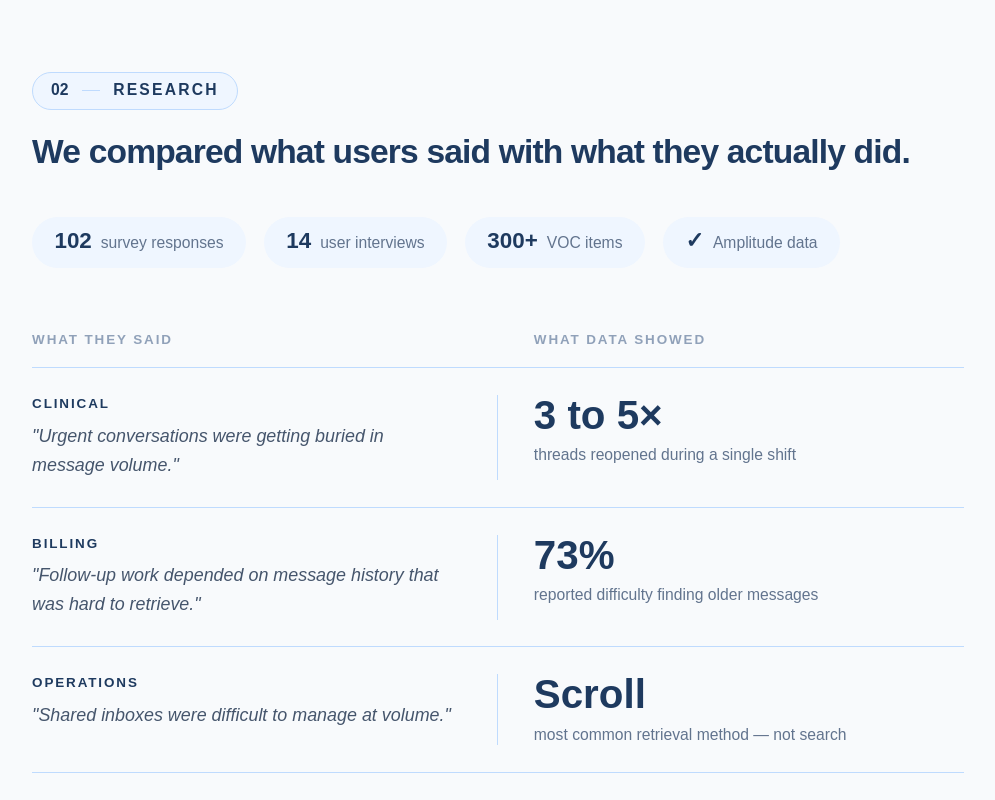
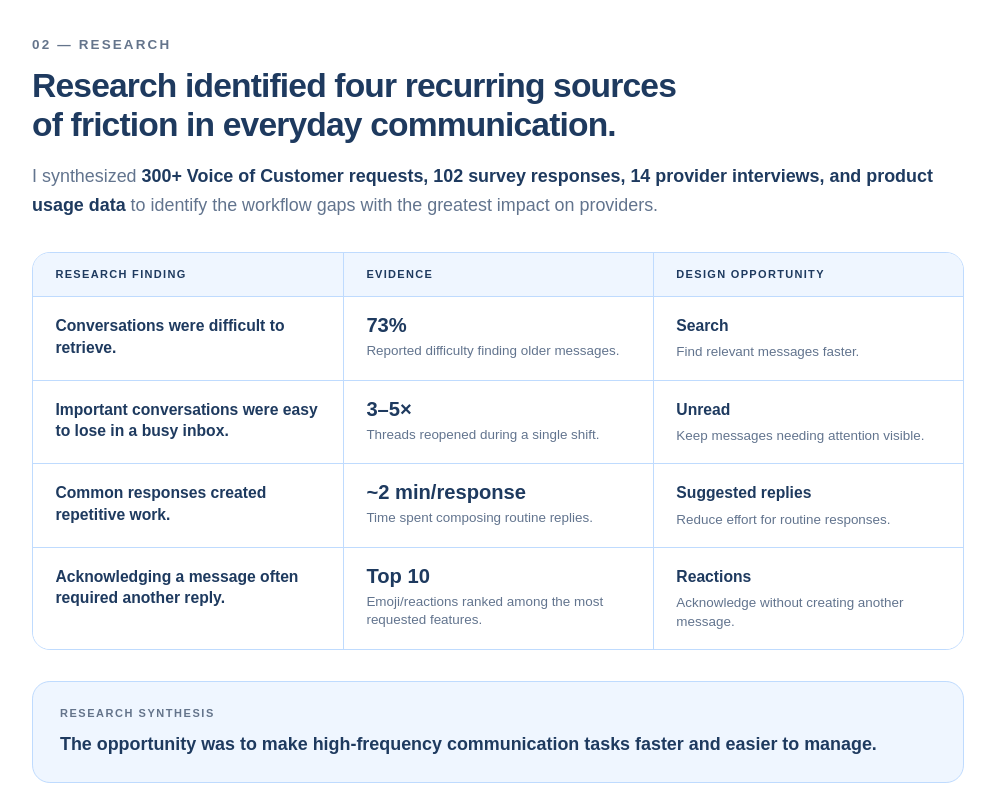
Before and after one commit to tathedrachana1403/portfolio, a Next.js app: page /work/athenatext in a window 1280 px wide. Shown: the part 1880-2680 px from the top of the page, without its empty margins (142-1137 px from the left). Built offline with nearby package versions, Linux system fonts and the light colour scheme.

Commit message:
reserach

```diff
--- a/app/work/athenatext/page.tsx
+++ b/app/work/athenatext/page.tsx
@@ -219,71 +219,198 @@ export default function AthenaText() {
   </section>
 </div>
 
-        {/* §02 — WHAT WE FOUND */}
-        <div style={{ backgroundColor: "#f8fafc", borderTop: `1px solid ${BORDER}`, borderBottom: `1px solid ${BORDER}` }}>
-          <div className="max-w-4xl mx-auto px-8 py-16">
-            <ChapterHeader number="02" label="Research" heading="We compared what users said with what they actually did." />
+       {/* ============================================================
+    02 — RESEARCH
+============================================================ */}
+<section
+  className="w-full"
+  style={{
+    backgroundColor: "#FFFFFF",
+    borderTop: `1px solid ${BORDER}`,
+    borderBottom: `1px solid ${BORDER}`,
+  }}
+>
+  <div className="max-w-4xl mx-auto px-8 pt-8 pb-10">
 
-            {/* Research methods — inline pill row */}
-            <div className="flex flex-wrap gap-4 mb-14">
-              {[
-                { n: "102",  l: "survey responses" },
-                { n: "14",   l: "user interviews" },
-                { n: "300+", l: "VOC items" },
-                { n: "✓",    l: "Amplitude data" },
-              ].map(r => (
-                <div key={r.l} className="flex items-baseline gap-2 px-5 py-3 rounded-full" style={{ backgroundColor: SOFT }}>
-                  <span className="text-xl font-black tabular-nums leading-none" style={{ color: DARK }}>{r.n}</span>
-                  <span className="text-sm text-slate-500">{r.l}</span>
-                </div>
-              ))}
-            </div>
+    <p
+      className="text-xs font-bold tracking-[0.16em] uppercase mb-3"
+      style={{ color: "#64748b" }}
+    >
+      02 — Research
+    </p>
 
-            {/* Said vs Did — paired contrast rows */}
-            <div className="mb-14">
-              <div className="grid grid-cols-2 gap-0 mb-4">
-                <p className="text-xs font-bold tracking-[0.14em] uppercase text-slate-400">What they said</p>
-                <p className="text-xs font-bold tracking-[0.14em] uppercase text-slate-400 pl-8">What data showed</p>
-              </div>
-              <div className="space-y-0" style={{ borderTop: `1px solid ${BORDER}` }}>
-                {[
-                  {
-                    said: "Urgent conversations were getting buried in message volume.",
-                    stat: "3 to 5×", statLabel: "threads reopened during a single shift",
-                    team: "Clinical",
-                  },
-                  {
-                    said: "Follow-up work depended on message history that was hard to retrieve.",
-                    stat: "73%", statLabel: "reported difficulty finding older messages",
-                    team: "Billing",
-                  },
-                  {
-                    said: "Shared inboxes were difficult to manage at volume.",
-                    stat: "Scroll", statLabel: "most common retrieval method — not search",
-                    team: "Operations",
-                  },
-                ].map(r => (
-                  <div key={r.team} className="grid grid-cols-2 gap-0 py-6" style={{ borderBottom: `1px solid ${BORDER}` }}>
-                    <div className="pr-8" style={{ borderRight: `1px solid ${BORDER}` }}>
-                      <p className="text-xs font-black tracking-[0.14em] uppercase mb-2" style={{ color: DARK }}>{r.team}</p>
-                      <p className="text-base text-slate-600 leading-relaxed italic">"{r.said}"</p>
-                    </div>
-                    <div className="pl-8">
-                      <p className="text-4xl font-black tabular-nums leading-none mb-2" style={{ color: DARK }}>{r.stat}</p>
-                      <p className="text-sm text-slate-500 leading-snug">{r.statLabel}</p>
-                    </div>
-                  </div>
-                ))}
-              </div>
-            </div>
+    <h2
+      className="text-2xl md:text-3xl font-black leading-[1.15] tracking-tight max-w-4xl"
+      style={{
+        color: DARK,
+        textWrap: "balance",
+      } as React.CSSProperties}
+    >
+      Research identified four recurring sources of friction in everyday
+      communication.
+    </h2>
 
-            <div className="rounded-2xl px-8 py-6" style={{ backgroundColor: DARK, boxShadow: DARK_SHADOW }}>
-              <p className="text-base font-semibold text-white leading-relaxed">
-                Users weren't struggling with sending messages. They were struggling with finding, managing, and acting on conversations once volume increased.
-              </p>
-            </div>
+    <p className="mt-4 text-base text-slate-500 leading-relaxed max-w-4xl">
+      I synthesized{" "}
+      <span className="font-semibold" style={{ color: DARK }}>
+        300+ Voice of Customer requests, 102 survey responses, 14 provider
+        interviews, and product usage data
+      </span>{" "}
+      to identify the workflow gaps with the greatest impact on providers.
+    </p>
+
+    {/* Research findings */}
+    <div
+      className="mt-7 overflow-hidden rounded-2xl"
+      style={{
+        border: `1px solid ${BORDER}`,
+      }}
+    >
+      {/* Header */}
+      <div
+        className="grid grid-cols-1 md:grid-cols-3"
+        style={{ backgroundColor: SOFT }}
+      >
+        <div
+          className="px-5 py-3 text-[11px] font-bold tracking-[0.12em] uppercase"
+          style={{ color: DARK }}
+        >
+          Research finding
+        </div>
+
+        <div
+          className="px-5 py-3 text-[11px] font-bold tracking-[0.12em] uppercase border-t md:border-t-0 md:border-l"
+          style={{
+            color: DARK,
+            borderColor: BORDER,
+          }}
+        >
+          Evidence
+        </div>
+
+        <div
+          className="px-5 py-3 text-[11px] font-bold tracking-[0.12em] uppercase border-t md:border-t-0 md:border-l"
+          style={{
+            color: DARK,
+            borderColor: BORDER,
+          }}
+        >
+          Design opportunity
+        </div>
+      </div>
+
+      {[
+        {
+          finding: "Conversations were difficult to retrieve.",
+          evidence: "73%",
+          evidenceText: "Reported difficulty finding older messages.",
+          opportunity: "Search",
+          opportunityText: "Find relevant messages faster.",
+        },
+        {
+          finding:
+            "Important conversations were easy to lose in a busy inbox.",
+          evidence: "3–5×",
+          evidenceText: "Threads reopened during a single shift.",
+          opportunity: "Unread",
+          opportunityText: "Keep messages needing attention visible.",
+        },
+        {
+          finding: "Common responses created repetitive work.",
+          evidence: "~2 min/response",
+          evidenceText: "Time spent composing routine replies.",
+          opportunity: "Suggested replies",
+          opportunityText: "Reduce effort for routine responses.",
+        },
+        {
+          finding:
+            "Acknowledging a message often required another reply.",
+          evidence: "Top 10",
+          evidenceText:
+            "Emoji/reactions ranked among the most requested features.",
+          opportunity: "Reactions",
+          opportunityText:
+            "Acknowledge without creating another message.",
+        },
+      ].map((item) => (
+        <div
+          key={item.opportunity}
+          className="grid grid-cols-1 md:grid-cols-3"
+          style={{
+            borderTop: `1px solid ${BORDER}`,
+            backgroundColor: "#FFFFFF",
+          }}
+        >
+          <div className="px-5 py-4">
+            <p
+              className="text-sm font-semibold leading-snug"
+              style={{ color: DARK }}
+            >
+              {item.finding}
+            </p>
+          </div>
+
+          <div
+            className="px-5 py-4 border-t md:border-t-0 md:border-l"
+            style={{ borderColor: BORDER }}
+          >
+            <p
+              className="text-lg font-black leading-none tabular-nums"
+              style={{ color: DARK }}
+            >
+              {item.evidence}
+            </p>
+
+            <p className="mt-1.5 text-xs text-slate-500 leading-snug">
+              {item.evidenceText}
+            </p>
+          </div>
+
+          <div
+            className="px-5 py-4 border-t md:border-t-0 md:border-l"
+            style={{ borderColor: BORDER }}
+          >
+            <p
+              className="text-sm font-bold leading-snug"
+              style={{ color: DARK }}
+            >
+              {item.opportunity}
+            </p>
+
+            <p className="mt-1.5 text-xs text-slate-500 leading-snug">
+              {item.opportunityText}
+            </p>
           </div>
         </div>
+      ))}
+    </div>
+
+    {/* Research synthesis */}
+    <div
+      className="mt-7 rounded-2xl px-6 py-5"
+      style={{
+        backgroundColor: SOFT,
+        border: `1px solid ${BORDER}`,
+      }}
+    >
+      <p
+        className="text-[11px] font-bold tracking-[0.14em] uppercase mb-2"
+        style={{ color: "#64748b" }}
+      >
+        Research synthesis
+      </p>
+
+      <p
+        className="text-base font-semibold leading-relaxed"
+        style={{ color: DARK }}
+      >
+        The opportunity was to make high-frequency communication tasks faster
+        and easier to manage.
+      </p>
+    </div>
+
+  </div>
+</section>
 
         {/* §03 — PROCESS */}
         <div className="max-w-4xl mx-auto px-8 py-16" style={{ borderBottom: `1px solid ${BORDER}` }}>
```
